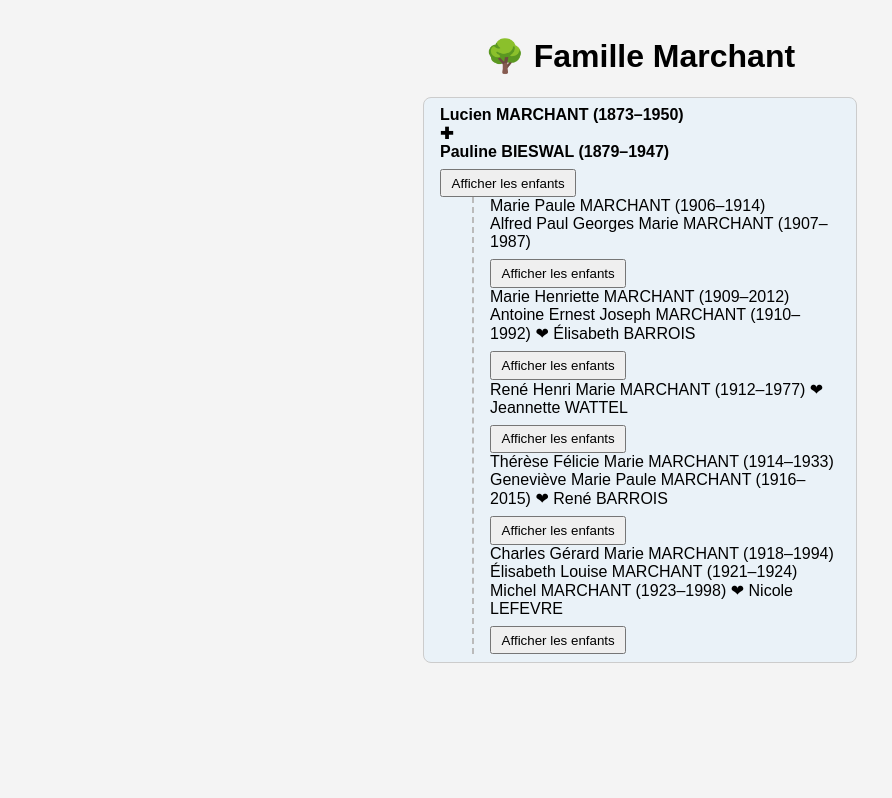
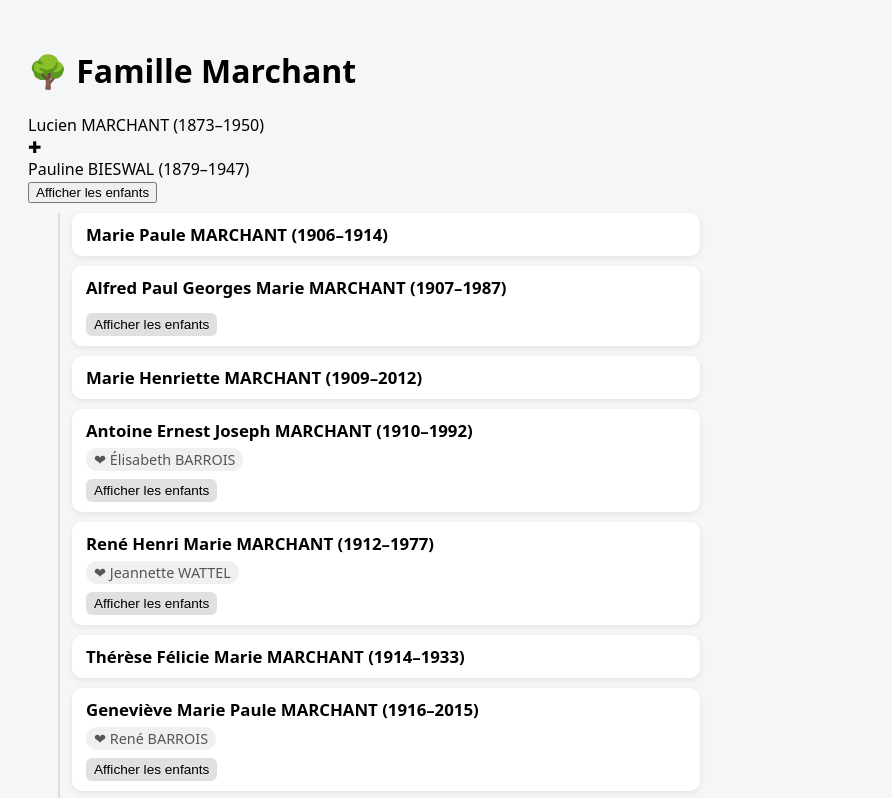
Before and after one commit to Berny70/Genealogie, a plain HTML site: page index.html in a window 1280 px wide. Both pictures are taken after a click on the button "Afficher les enfants". Shown: the top 798 px of the page, without its empty margins (0-892 px from the left). Drawn offline with Linux system fonts and the light colour scheme.

Commit message:
Update style.css

```diff
--- a/style.css
+++ b/style.css
@@ -1,40 +1,60 @@
 body {
-  font-family: Arial, sans-serif;
-  background: #f4f4f4;
-  margin: 0;
-  padding: 1rem;
+  font-family: system-ui, Arial, sans-serif;
+  background: #f5f6f7;
+  padding: 20px;
 }
 
-h1 {
-  text-align: center;
+.person-block {
+  background: white;
+  border-radius: 10px;
+  padding: 10px 14px;
+  margin: 10px 0;
+  box-shadow: 0 2px 6px rgba(0,0,0,0.08);
+  max-width: 600px;
 }
 
-.couple, .person {
-  background: white;
-  border: 1px solid #ccc;
-  border-radius: 8px;
-  padding: 0.5rem 1rem;
-  margin: 0.5rem auto;
-  max-width: 400px;
+.person-header {
+  display: flex;
+  flex-direction: column;
+  gap: 6px;
 }
 
-.couple {
-  background: #eaf2f8;
+.person-name {
+  font-weight: 600;
+  font-size: 1.05em;
 }
 
-.name {
-  font-weight: bold;
+.spouses {
+  display: flex;
+  flex-wrap: wrap;
+  gap: 8px;
+  font-size: 0.9em;
+  color: #555;
+}
+
+.spouse {
+  background: #f0f0f0;
+  border-radius: 12px;
+  padding: 2px 8px;
 }
 
 .children {
-  margin-left: 2rem;
-  border-left: 2px dashed #bbb;
-  padding-left: 1rem;
-  display: none;
+  margin-left: 30px;
+  margin-top: 10px;
+  border-left: 2px solid #ddd;
+  padding-left: 12px;
 }
 
-button {
-  margin-top: 0.5rem;
-  padding: 0.3rem 0.6rem;
+.btn-children {
+  margin-top: 8px;
+  font-size: 0.85em;
+  padding: 4px 8px;
+  border-radius: 6px;
+  border: none;
+  background: #e0e0e0;
   cursor: pointer;
 }
+
+.btn-children:hover {
+  background: #d4d4d4;
+}
```
